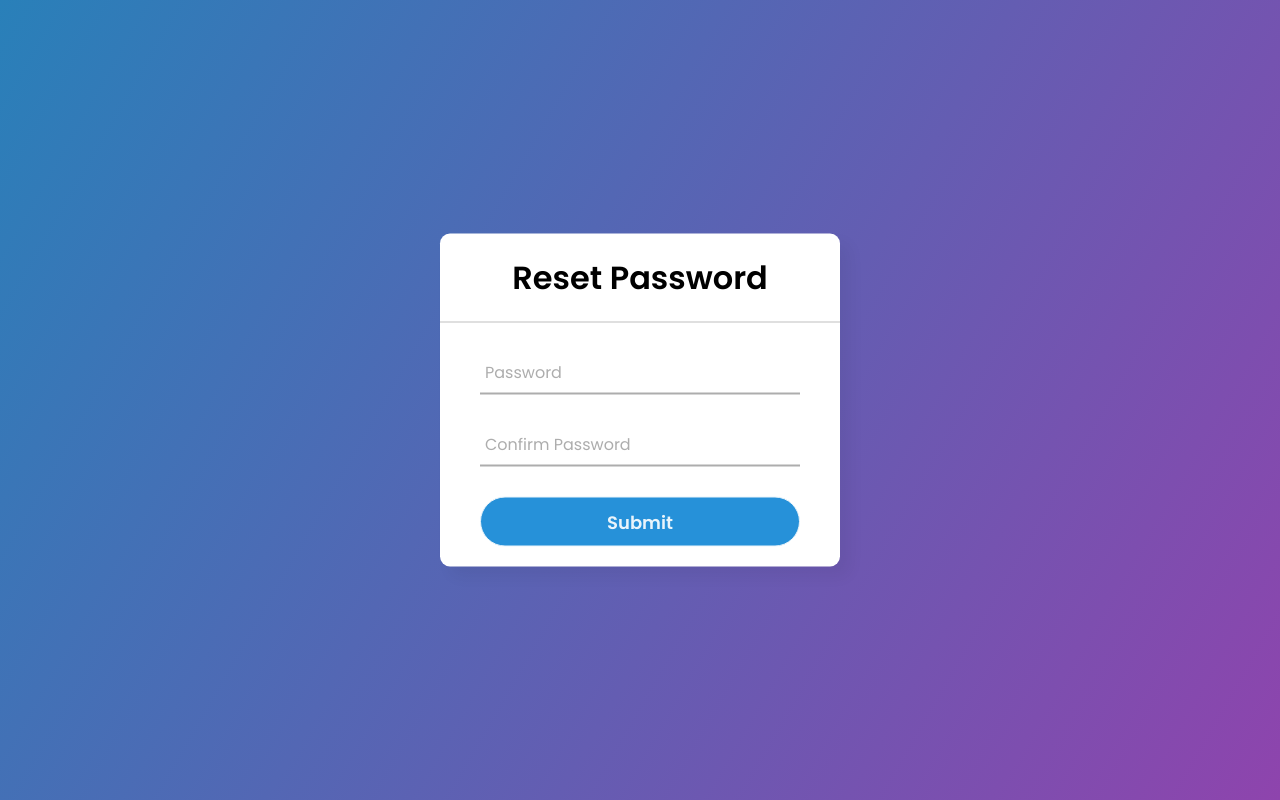
After one commit to Subze23/Techathon-eve, a Flask app: page /reset-password in a window 1280 px wide. The commit adds this page. Run offline with Flask 3, Linux system fonts and the light colour scheme.

Commit message:
Completed

```diff
--- a/app.py
+++ b/app.py
@@ -1,6 +1,6 @@
 import re
 import random
-from flask import Flask, render_template, request, session
+from flask import Flask, render_template, request, session, redirect
 from flask_session import Session
 from flask_sqlalchemy import SQLAlchemy
 from flask_mail import Mail, Message
@@ -11,13 +11,13 @@ app.config["SESSION_PERMANENT"] = False
 app.config["SESSION_TYPE"] = "filesystem"
 Session(app)
 
-app.config['SQLALCHEMY_DATABASE_URI'] = 'mysql+pymysql://root:password@127.0.0.1:9906/demo'
+app.config['SQLALCHEMY_DATABASE_URI'] = 'mysql+pymysql://root:MYSQL_ROOT_PASSWORD@127.0.0.1:9906/demo'
 app.config['SQLALCHEMY_TRACK_MODIFICATIONS'] = False
 
 app.config['MAIL_SERVER']='smtp.gmail.com'
 app.config['MAIL_PORT'] = 465
-app.config['MAIL_USERNAME'] = 'myemail@id.com'
-app.config['MAIL_PASSWORD'] = 'emailpassword'
+app.config['MAIL_USERNAME'] = '200701267@rajalakshmi.edu.in'#'myemail@id.com'
+app.config['MAIL_PASSWORD'] = '(@Im_In_R3C_CS3!)'#'emailpassword'
 app.config['MAIL_USE_TLS'] = False
 app.config['MAIL_USE_SSL'] = True
 mail = Mail(app)
@@ -25,7 +25,7 @@ mail = Mail(app)
 db = SQLAlchemy(app)
 
 class Users(db.Model):
-    _id = db.Column("id", db.Integer, primary_key=True)
+    uid = db.Column("id", db.Integer, primary_key=True)
     username = db.Column(db.String(50))
     email = db.Column(db.String(50))
     password = db.Column(db.String(50))
@@ -41,31 +41,52 @@ def hello_world():
                 <p>Goto <a href="/signup">Signup</a> Page</p>
         '''
 
+@app.errorhandler(404)
+def page_not_found(e):
+    return '''<h2>Uhuh!! There's really nothing here</h2>
+                <p>Goto <a href="/signup">Signup</a> Page</p>
+        ''', 404
+
 @app.route('/signup', methods=["POST", "GET"])
 def signup_page():
+    if ( 'user' in session ): return redirect('/home')
     if ( request.method == "POST" ):
         email = request.form['email']
         if ( re.search(r"(^[a-zA-Z0-9_.+-]+@[a-zA-Z0-9-]+\.[a-zA-Z0-9-.]+$)", email) ):
-            new_user = Users(request.form['username'], email, request.form['password'])
-            db.session.add(new_user)
-            db.session.commit()
-            return render_template("login.html")
+            session['new_user'] = Users(request.form['username'], email, request.form['password'])
+            session['otp'] = send_otp(email)
+            return redirect('/verify-email')
         #return '<h2>Success!!!</h2>'
         #time.sleep(3)
     return render_template("signup.html")
 
+@app.route('/verify-email', methods=["POST", "GET"])
+def verify_email_page():
+    if ( 'user' in session ): return redirect('/home')
+    if ( request.method == "GET" ): return render_template("verify_email.html")
+    if ( request.method == "POST" ):
+        if ( session['otp'] == int(request.form['otp']) ):
+            db.session.add(session['new_user'])
+            db.session.commit()
+            return redirect('/login')
+        return ('', 204)
+
 @app.route('/login', methods=["POST", "GET"])
 def login_page():
+    if ( 'user' in session ): return redirect('/home')
     if ( request.method == "POST" ):
         user = Users.query.filter_by(username=request.form['username']).first()
         if ( user and user.password == request.form['password'] ):
-            return "<h2>Welcome to Tech-A-Thon!!!</h2>"
+            session['user'] = user.uid
+            return redirect('/home')
     return render_template("login.html")
 
 @app.route('/forgot-password', methods=["POST", "GET"])
 def forgot_password_page():
+    if ( 'user' in session ): return redirect('/home')
     if ( request.method == "POST" ):
         print(request.form)
+        if ( 'tmpusr' not in session ): session['tmpusr'] = Users.query.filter_by(username=request.form['name']).first()
         if ( 'otp' in request.form ):
             #if ( 'tries' not in session ): session['tries'] = 3
             #if ( session['tries'] == 0 ): return render_template("login.html")
@@ -73,15 +94,21 @@ def forgot_password_page():
             print("RECV_OTP =", recv_otp)
             print("OTP =", session['otp'])
             if ( int(recv_otp) == session['otp'] ):
-                return "<h2>Success</h2>"
+                session['otpid'] = session['tmpusr'].uid
+                return redirect('/reset-password')
             else:
                 #session['tries'] -= 1
                 return ('', 204)
         else:
-            session['otp'] = random.randint(100000, 999999)
+            if ( '@' in request.form['name'] ):
+                email = request.form['name']
+            else:
+                email = session['tmpusr'].email
+            print("BEFORE OTP:",request.form['name'], email)
+            if ( 'otp' not in session ):
+                session['otp'] = send_otp(email)
             print("OTP =", session['otp'])
             return ('', 204)
-        #print(request.form['name']
 
         '''return f"<p>HIii</p>"
         if ( re.search(r"(^[a-zA-Z0-9_.+-]+@[a-zA-Z0-9-]+\.[a-zA-Z0-9-.]+$)", email) ):
@@ -91,6 +118,29 @@ def forgot_password_page():
     else:
         return render_template("forgot.html")
 
+@app.route('/home')
+def home_page():
+    if ( 'user' not in session ): return redirect('/login')
+    return render_template('home.html')
+
+@app.route('/logout')
+def logout_page():
+    if ( 'user' not in session ): return redirect('/login')
+    session.pop('user', None)
+    session.pop('otp', None)
+    #session.pop('user', None)
+    return redirect('/login')
+
+@app.route('/reset-password', methods=["POST", "GET"])
+def reset_password_page():
+    if ( 'user' in session ): return redirect('/home')
+    if ( request.method == "GET" ): return render_template('reset_password.html')
+    if ( request.method == "POST" ):
+        user = Users.query.filter_by(uid=session['otpid']).first()
+        if ( request.form['password'] == request.form['c-password'] ):
+            user.password = request.form['password']
+            db.session.commit()
+            return redirect('/login')
 #test
 @app.route('/create')
 def create():
@@ -111,4 +161,15 @@ def index():
    mail.send(msg)
    return 'Sent'
 
+def send_otp(email):
+    otp = random.randint(100000, 999999)
+    msg = Message(
+                'OTP - Tech-A-Thon',
+                sender = '200701267@rajalakshmi.edu.in',#'myemail@id.com',
+                recipients = [email]#['receivermail@id.com']
+               )
+    msg.body = 'Hello! A OTP was requested\nThis is your OTP: ' + str(otp) + "\nDo not share with anyone"
+    mail.send(msg)
+    return otp
+
 app.run(debug=True)
--- a/static/style.css
+++ b/static/style.css
@@ -21,10 +21,26 @@ body{
   background: white;
   border-radius: 10px;
   box-shadow: 10px 10px 15px rgba(0,0,0,0.05);
-
 }
 .center h1{
   text-align: center;
+  padding: 20px 0;
+  border-bottom: 1px solid silver;
+}
+.home-box {
+  position: absolute;
+  top: 50%;
+  left: 50%;
+  transform: translate(-50%, -50%);
+  width: 450px;
+  background: white;
+  border-radius: 10px;
+  box-shadow: 10px 10px 15px rgba(0,0,0,0.05);
+  padding: 20px;
+}
+.home-box h1 {
+  text-align: center;
+  font-size: 30px;
   padding: 20px 0;
   border-bottom: 1px solid silver;
 }
@@ -83,7 +99,7 @@ form .txt_field{
 .pass:hover{
   text-decoration: underline;
 }
-input[type="submit"], input[type="button"]{
+input[type="submit"], input[type="button"], button{
   width: 100%;
   height: 50px;
   border: 1px solid;
@@ -96,7 +112,7 @@ input[type="submit"], input[type="button"]{
   outline: none;
   margin-bottom: 20px;
 }
-input[type="submit"]:hover, input[type="button"]:hover{
+input[type="submit"]:hover, input[type="button"]:hover, button:hover{
   border-color: #2691d9;
   transition: .5s;
 }
--- /dev/null
+++ b/templates/reset_password.html
@@ -0,0 +1,27 @@
+<!DOCTYPE html>
+<html lang="en" dir="ltr">
+  <head>
+    <meta charset="utf-8">
+    <title>Reset Password</title>
+    <link rel="stylesheet" href="../static/style.css">
+  </head>
+  <body>
+    <div class="center">
+      <h1>Reset Password</h1>
+      <form accept="/reset-password" method="post">
+        <div class="txt_field">
+            <input type="password" name="password" required>
+            <span></span>
+            <label>Password</label>
+          </div>
+          <div class="txt_field">
+              <input type="password" name="c-password" required>
+              <span></span>
+              <label>Confirm Password</label>
+            </div>
+        <input type="submit" value="Submit">
+       </form>
+    </div>
+
+  </body>
+</html>
--- a/templates/otp.html
+++ b/templates/verify_email.html
@@ -8,7 +8,7 @@
   <body>
     <div class="center">
       <h1>Verification</h1>
-      <form method="post">
+      <form action="/verify-email" method="post">
         <div class="txt_field">
           <input type="number" name="otp" required>
           <span></span>
```
Also changed, not shown: templates/forgot.html (+4 -5 lines), templates/home.html (added, +14 -0 lines).
